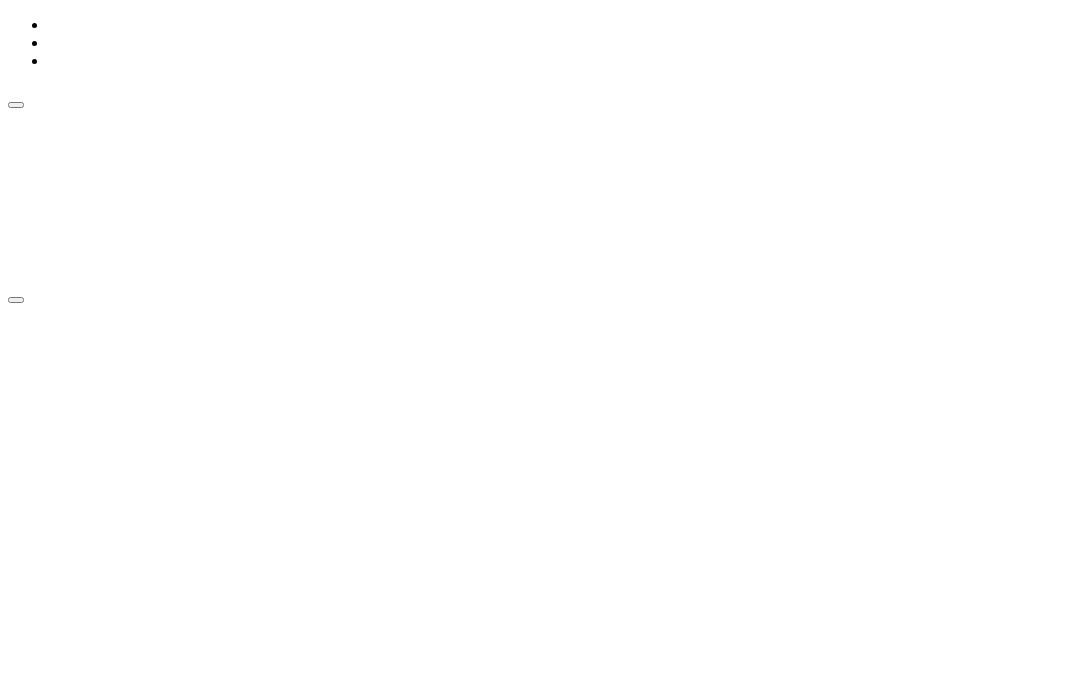
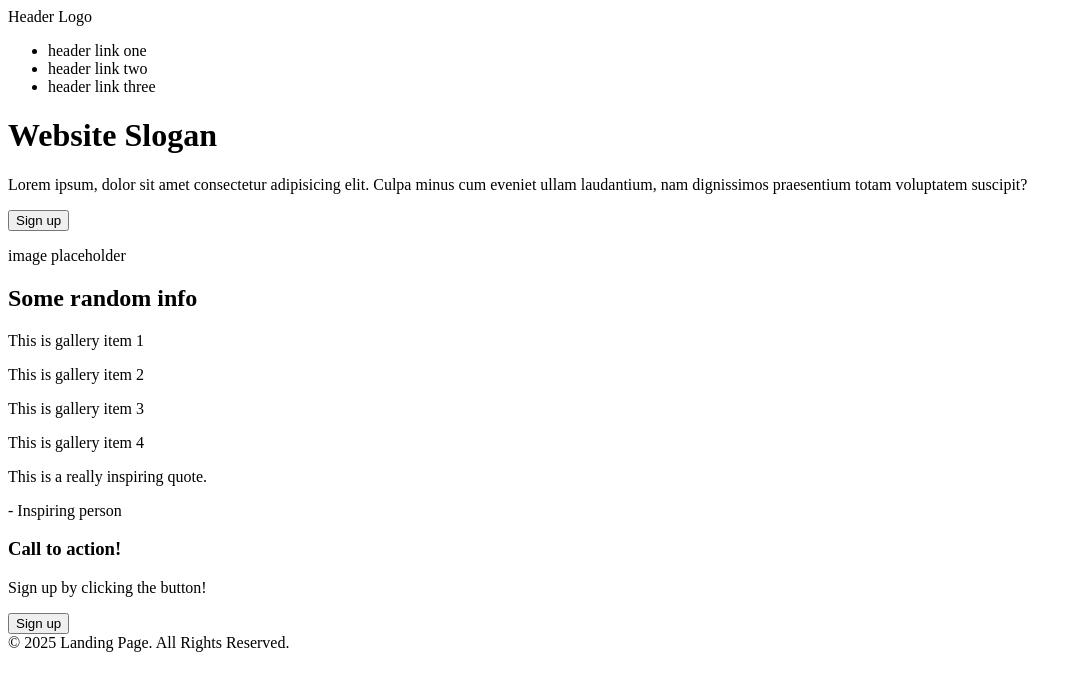
Before and after one commit to iritakano/landing-page, a plain HTML site: page index.html in a window 1280 px wide. Shown: the whole page, without its empty margins (0-1082 px from the left). Drawn offline with Linux system fonts and the light colour scheme.

Commit message:
add content to html

```diff
--- a/index.html
+++ b/index.html
@@ -8,62 +8,64 @@
 </head>
 <body>
     <header>
-        <div class="logo"></div>
+        <div class="logo">Header Logo</div>
         <ul>
-            <li></li>
-            <li></li>
-            <li></li>
+            <li>header link one</li>
+            <li>header link two</li>
+            <li>header link three</li>
         </ul>
     </header>
 
     <div class="hero">
         <div class="hero-text">
-            <h1></h1>
-            <p></p>
-            <button></button>
+            <h1>Website Slogan</h1>
+            <p>Lorem ipsum, dolor sit amet consectetur adipisicing elit. Culpa minus cum eveniet ullam laudantium, nam dignissimos praesentium totam voluptatem suscipit?</p>
+            <button>Sign up</button>
         </div>
-        <img src="" alt="">
+        <div class="hero-img">
+            <p>image placeholder</p>
+        </div>
     </div>
 
     <div class="gallery">
-        <h2></h2>
+        <h2>Some random info</h2>
         <div class="gallery-container">
             <div class="gallery-item">
-                <img src="" alt="">
-                <p></p>
+                <div class="gallery-img"></div>
+                <p>This is gallery item 1</p>
             </div>
             <div class="gallery-item">
-                <img src="" alt="">
-                <p></p>
+                <div class="gallery-img"></div>
+                <p>This is gallery item 2</p>
             </div>
             <div class="gallery-item">
-                <img src="" alt="">
-                <p></p>
+                <div class="gallery-img"></div>
+                <p>This is gallery item 3</p>
             </div>
             <div class="gallery-item">
-                <img src="" alt="">
-                <p></p>
+                <div class="gallery-img"></div>
+                <p>This is gallery item 4</p>
             </div>
         </div>
     </div>
 
     <div class="quote-section">
-        <p class="quote"></p>
-        <p class="author"></p>
+        <p class="quote">This is a really inspiring quote.</p>
+        <p class="author">- Inspiring person</p>
     </div>
 
     <div class="cta-container">
         <div class="cta">
             <div class="cta-text">
-                <h3></h3>
-                <p></p>
+                <h3>Call to action!</h3>
+                <p>Sign up by clicking the button!</p>
             </div>
-            <button></button>
+            <button>Sign up</button>
         </div>
     </div>
 
     <footer>
-
+        &copy; 2025 Landing Page. All Rights Reserved.
     </footer>
 </body>
 </html>
```
